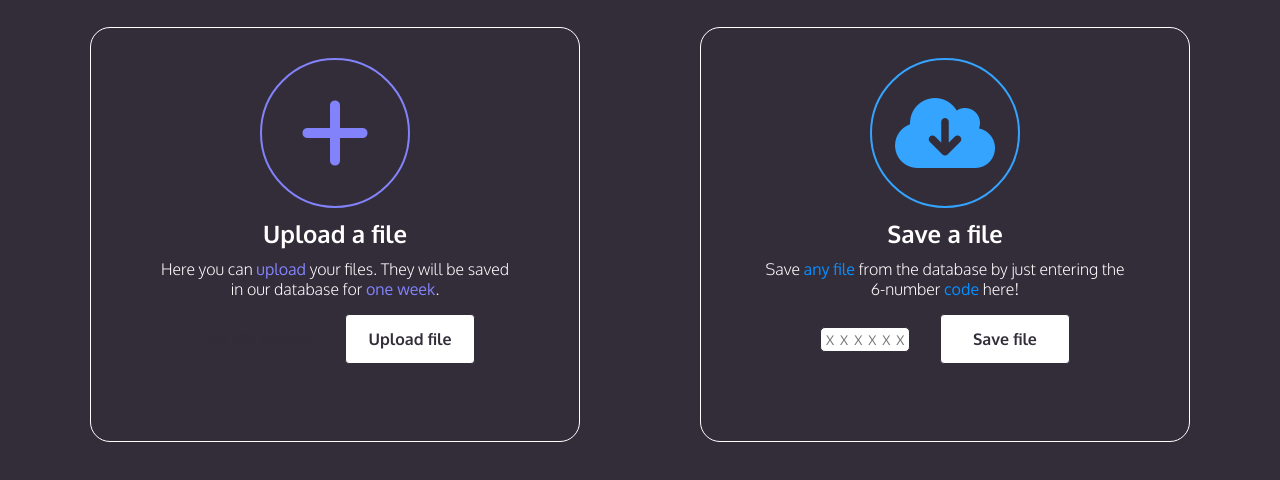
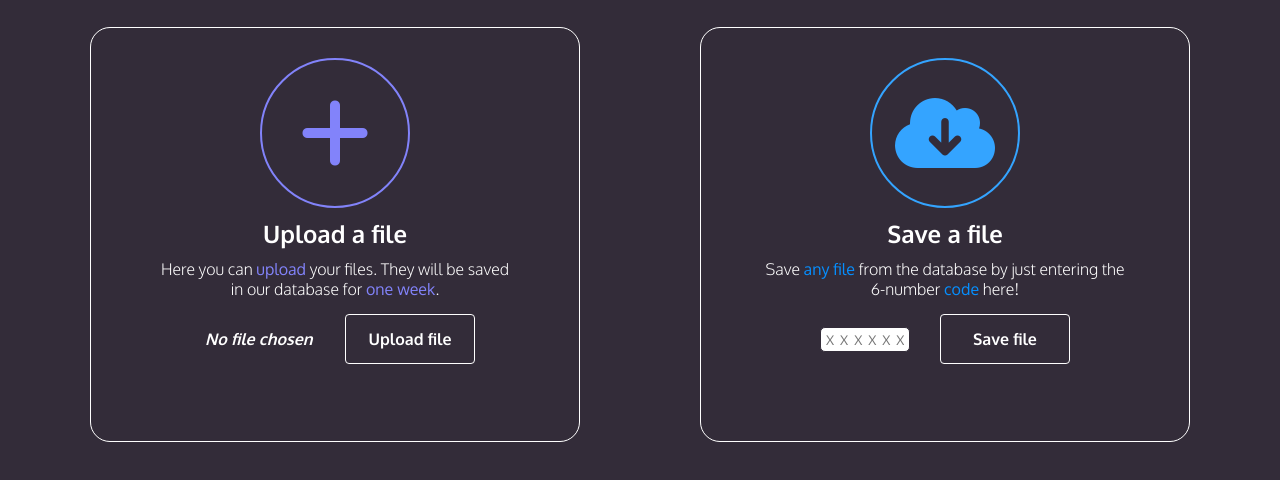
Before and after one commit to ZubalYana/Fexnet, a website: page public/index.html in a window 1280 px wide. Both pictures are taken after a click on the element 1212 px from the left and 55 px from the top of the page. Shown: the part 206-686 px from the top of the page. Drawn offline with nearby package versions, Linux system fonts and the light colour scheme; files that its build step writes are made by us from their sources.

Commit message:
add the forms btns dark theme styles and style their hover animations

```diff
--- a/public/index.html
+++ b/public/index.html
@@ -46,7 +46,7 @@
                 <p>Here you can <span class="keyWords uploadForm_keyWords">upload</span> your files. They will be saved in our database for <span class="keyWords uploadForm_keyWords">one week</span>.</p>
                 <div class="fileInputCon">
                     <span id="fileName">No file chosen</span>
-                    <button type="submit">Upload file</button>
+                    <button type="submit" class="uploadFile">Upload file</button>
                 </div>
                 <p id="UploadMessage"></p>
 
@@ -58,7 +58,7 @@
                 <p>Save <span class="keyWords">any file</span> from the database by just entering the 6-number <span class="keyWords">code</span> here!</p>
                 <div class="codeInputBtnCon">
                     <input type="text" id="codeInput" placeholder="XXXXXX">
-                    <button type="submit">Save file</button>
+                    <button type="submit" class="saveFile">Save file</button>
                 </div>
 
                 <p id="message"></p>
--- a/public/main.js
+++ b/public/main.js
@@ -82,6 +82,7 @@ function changeTheme(theme){
         $('p').css('color', '#332C39')
         $('.uploadForm_keyWords').css('color', '#4E4FEB')
         $('h3').css('color', '#332C39')
+        $('#fileName').css('color', '#332C39')
 
         $('.custom-file-label').css('border', '2px solid #4E4FEB')
         $('.custom-file-label').css('background-color', '#fff')
@@ -105,7 +106,6 @@ function changeTheme(theme){
                 });
             }
         );
-
         $('.downloadForm_icon').css('border', '2px solid #068FFF')
         $('.downloadForm_icon').css('background-color', '#fff')
         $('.cloud').css('color', '#068FFF')
@@ -128,6 +128,42 @@ function changeTheme(theme){
                 });
             }
         );
+        $('.uploadFile').css('border', '1px #332C39 solid')
+        $('.uploadFile').css('background-color', '#fff')
+        $('.uploadFile').css('color', '#332C39')
+        $('.uploadFile').hover(
+            () => {
+                $('.uploadFile').css({
+                    'background-color': '#332C39',
+                    'color': '#fff',
+                });
+            },
+            () => {
+                $('.uploadFile').css({
+                    'background-color': '#fff',
+                    'color': '#332C39',
+                });
+            }
+        );
+
+        $('.saveFile').css('border', '1px #332C39 solid')
+        $('.saveFile').css('background-color', '#fff')
+        $('.saveFile').css('color', '#332C39')
+        $('.saveFile').hover(
+            () => {
+                $('.saveFile').css({
+                    'background-color': '#332C39',
+                    'color': '#fff',
+                });
+            },
+            () => {
+                $('.saveFile').css({
+                    'background-color': '#fff',
+                    'color': '#332C39',
+                });
+            }
+        );
+
     }else{
         $('.themeChanger').css('justify-content', 'flex-end')
         $('.themeChanger').css('background-color', '#fff')
@@ -144,6 +180,7 @@ function changeTheme(theme){
         $('p').css('color', '#fff')
         $('.uploadForm_keyWords').css('color', '#8283FA')
         $('h3').css('color', '#fff')
+        $('#fileName').css('color', '#fff')
 
         $('.custom-file-label').css('border', '2px solid #8283FA')
         $('.custom-file-label').css('background-color', '#332C39')
@@ -190,6 +227,42 @@ function changeTheme(theme){
                 });
             }
         );
+
+        $('.uploadFile').css('border', '1px #fff solid')
+        $('.uploadFile').css('background-color', '#332C39')
+        $('.uploadFile').css('color', '#fff')
+        $('.uploadFile').hover(
+            () => {
+                $('.uploadFile').css({
+                    'background-color': '#fff',
+                    'color': '#332C39',
+                });
+            },
+            () => {
+                $('.uploadFile').css({
+                    'background-color': '#332C39',
+                    'color': '#fff',
+                });
+            }
+        );
+
+        $('.saveFile').css('border', '1px #fff solid')
+        $('.saveFile').css('background-color', '#332C39')
+        $('.saveFile').css('color', '#fff')
+        $('.saveFile').hover(
+            () => {
+                $('.saveFile').css({
+                    'background-color': '#fff',
+                    'color': '#332C39',
+                });
+            },
+            () => {
+                $('.saveFile').css({
+                    'background-color': '#332C39',
+                    'color': '#fff',
+                });
+            }
+        );
     }
 }
 changeTheme(theme);
```
